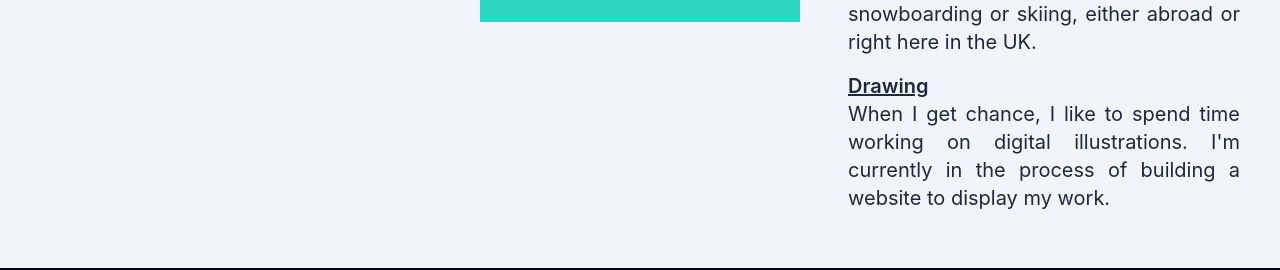
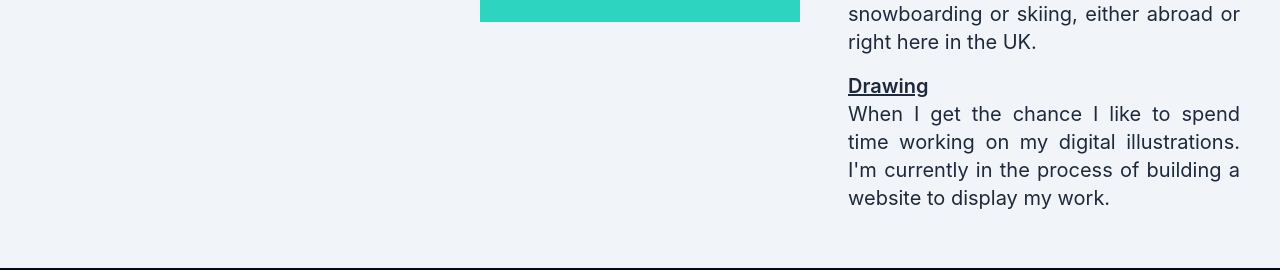
Before and after one commit to gthornbuckle/portfolio, a React (Create React App) app: page /about in a window 1280 px wide. Shown: the part 1528-1798 px from the top of the page. Built offline with nearby package versions, Linux system fonts and the light colour scheme; the HTML template or start-up script is replaced by a standard one.

Commit message:
Changes scroll animation, reduces image size

```diff
--- a/src/Components/Info Cards/InfoCard.js
+++ b/src/Components/Info Cards/InfoCard.js
@@ -3,10 +3,10 @@ import { motion } from 'framer-motion';
 
 const cardVariants = {
   offscreen: {
-    y: 250
+    opacity: 0
   },
   onscreen: {
-    y: 0,
+    opacity: 1,
     transition: {
       type: "spring",
       bounce: 0.2,
--- a/src/Components/Pages/About.js
+++ b/src/Components/Pages/About.js
@@ -91,7 +91,7 @@ function About() {
               </li>
               <li className="py-2">
                 <span className='underline font-semibold decoration-2'>Drawing</span><br/>
-                When I get chance, I like to spend time working on digital illustrations. I'm currently in the process of building a website to display my work.
+                When I get the chance I like to spend time working on my digital illustrations. I'm currently in the process of building a website to display my work.
               </li>
             </ul>
           </div>
```
Also changed, not shown: 1 other file (tests, documents, lock files or other folders).
